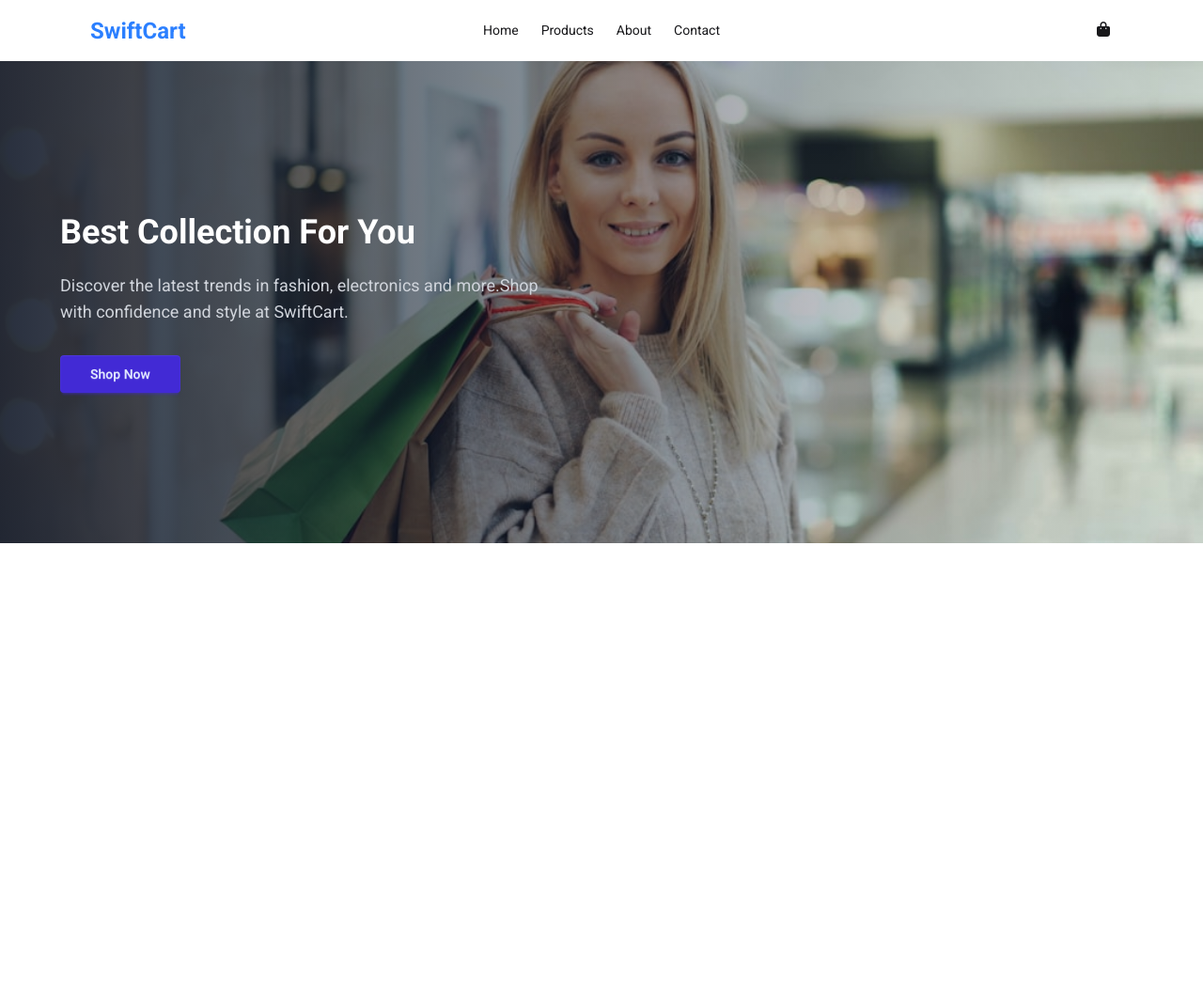
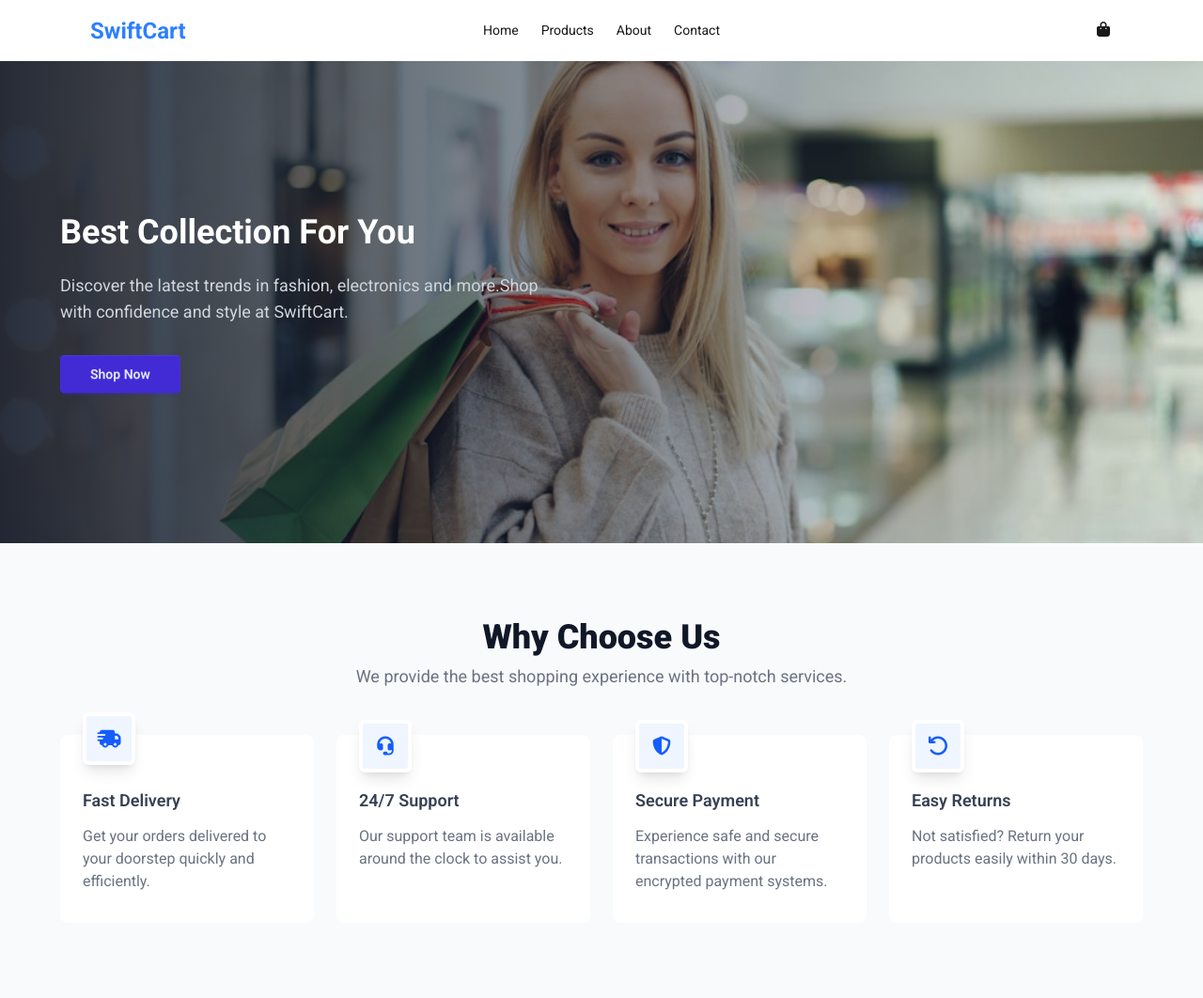
Before and after one commit to Mohsiiiin/Restart-PH-Assignment-Swiftcart, a plain HTML site: page index.html in a window 1280 px wide. Shown: the whole page at 94% size. Before the commit the page ends 800 px from the top, so only its background shows below. Drawn offline with nearby package versions, Linux system fonts and the light colour scheme.

Commit message:
shopping services section complete

```diff
--- a/index.html
+++ b/index.html
@@ -96,6 +96,72 @@
             </div>
         </section>
 
+        <!-- shopping services -->
+         <section class="py-12 sm:py-20 bg-[#F9FAFB]">
+            <div class="max-w-6xl mx-auto px-2 sm:px-0">
+                <div class="text-center mb-12">
+                    <h2 class="text-3xl sm:text-4xl font-black text-gray-900 mb-2">
+                        Why Choose Us
+                    </h2>
+                    <p class="text-gray-500 sm:text-lg">
+                        We provide the best shopping experience with top-notch services.
+                    </p>
+                </div>
+
+                <div class="grid grid-cols-1 md:grid-cols-2 lg:grid-cols-4 gap-14 sm:gap-6">
+                    <div class="relative bg-white px-6 py-8 rounded-lg h-fit">
+                        <div
+                            class="absolute -top-6 w-14 h-14 bg-blue-50 rounded-md flex items-center justify-center shadow-lg border-4 border-white"
+                        >
+                            <i class="fa-solid fa-truck-fast text-blue-600 text-xl"></i>
+                        </div>
+                        <h3 class="text-lg font-semibold text-gray-700 mt-6 mb-3">Fast Delivery</h3>
+                        <p class="text-gray-500">
+                            Get your orders delivered to your doorstep quickly and efficiently.
+                        </p>
+                    </div>
+
+                    <div class="relative bg-white px-6 py-8 rounded-lg h-auto">
+                        <div
+                            class="absolute -top-4 w-14 h-14 bg-blue-50 rounded-md flex items-center justify-center shadow-lg border-4 border-white"
+                        >
+                            <i class="fa-solid fa-headset text-blue-600 text-xl"></i>
+                        </div>
+                        <h3 class="text-lg font-semibold text-gray-700 mt-6 mb-3">24/7 Support</h3>
+                        <p class="text-gray-500">
+                            Our support team is available around the clock to assist you.
+                        </p>
+                    </div>
+
+                    <div class="relative bg-white px-6 py-8 rounded-lg h-auto">
+                        <div
+                            class="absolute -top-4 w-14 h-14 bg-blue-50 rounded-md flex items-center justify-center shadow-lg border-4 border-white"
+                        >
+                            <i class="fa-solid fa-shield-halved text-blue-600 text-xl"></i>
+                        </div>
+                        <h3 class="text-lg font-semibold text-gray-700 mt-6 mb-3">
+                            Secure Payment
+                        </h3>
+                        <p class="text-gray-500">
+                            Experience safe and secure transactions with our encrypted payment
+                            systems.
+                        </p>
+                    </div>
+
+                    <div class="relative bg-white px-6 py-8 rounded-lg h-auto">
+                        <div
+                            class="absolute -top-4 w-14 h-14 bg-blue-50 rounded-md flex items-center justify-center shadow-lg border-4 border-white"
+                        >
+                            <i class="fa-solid fa-arrow-rotate-left text-blue-600 text-xl"></i>
+                        </div>
+                        <h3 class="text-lg font-semibold text-gray-700 mt-6 mb-3">Easy Returns</h3>
+                        <p class="text-gray-500">
+                            Not satisfied? Return your products easily within 30 days.
+                        </p>
+                    </div>
+                </div>
+            </div>
+        </section>
 
     </header>
   </body>
```
